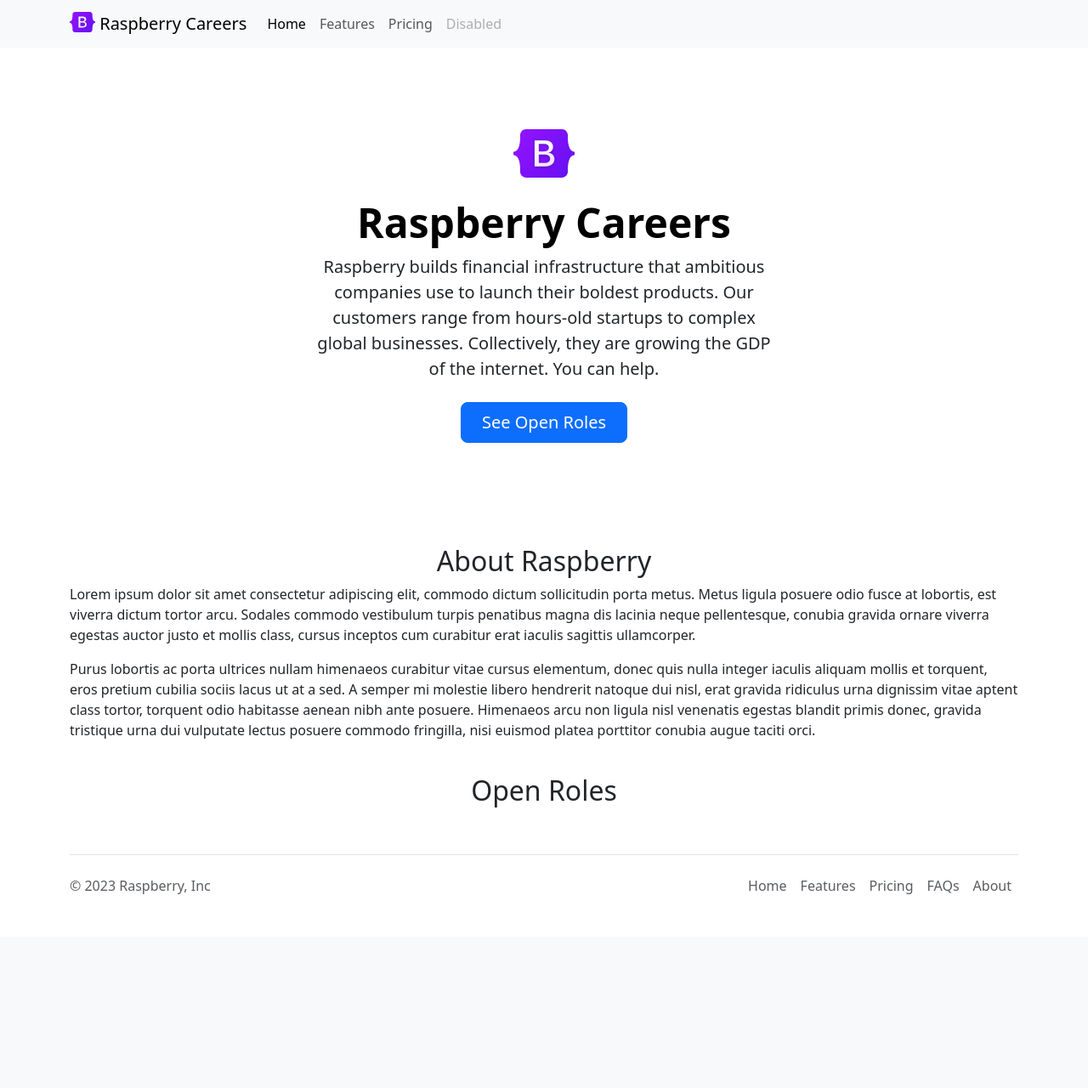
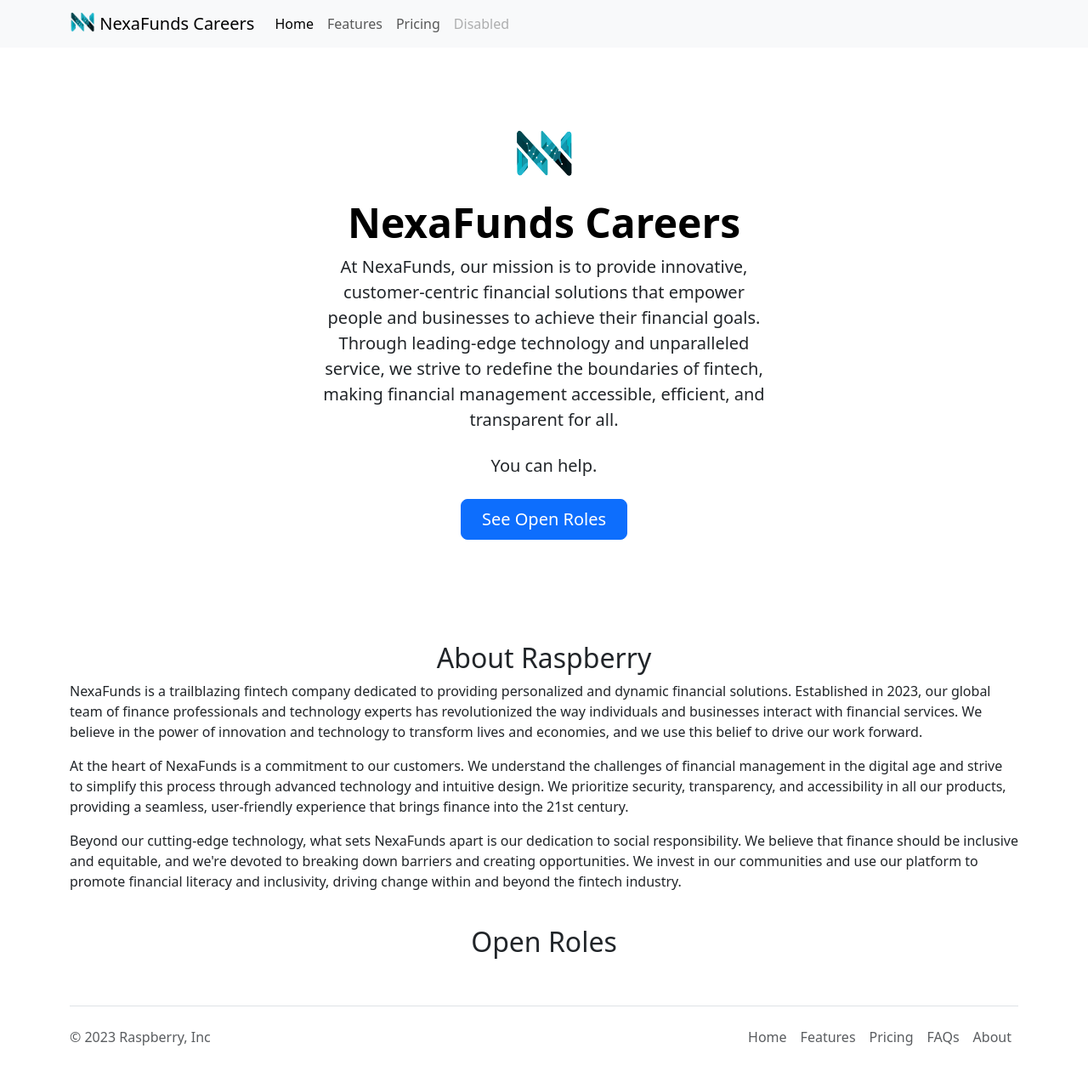
Before and after one commit to fteem/careers-website, a Flask app: template app/templates/home.html in a window 1280 px wide. Shown: the whole page at 85% size. Before the commit the page ends 1052 px from the top, so only its background shows below. Run offline with Flask 3, Linux system fonts and the light colour scheme; the template is opened without the code that fills it, so the values that code supplies are empty; parts of the project's set-up code (start-up, migrations or seed data) failed here and were passed over.

Commit message:
Update copy and logo

```diff
--- a/app/templates/home.html
+++ b/app/templates/home.html
@@ -3,12 +3,13 @@
 {% block content %}
 <div class='container-lg'>
   <div class="px-4 py-5 my-5 text-center">
-    <img class="d-block mx-auto mb-4" src="/static/logo.svg" alt="" width="72" height="57">
-    <h1 class="display-5 fw-bold text-body-emphasis">Raspberry Careers</h1>
+    <img class="d-block mx-auto mb-4" src="/static/logo.png" alt="" width="72" height="57">
+    <h1 class="display-5 fw-bold text-body-emphasis">NexaFunds Careers</h1>
     <div class="col-lg-6 mx-auto">
       <p class="lead mb-4">
-      Raspberry builds financial infrastructure that ambitious companies use to launch their boldest products. Our customers range from hours-old startups to complex global businesses. Collectively, they are growing the GDP of the internet. You can help.
+      At NexaFunds, our mission is to provide innovative, customer-centric financial solutions that empower people and businesses to achieve their financial goals. Through leading-edge technology and unparalleled service, we strive to redefine the boundaries of fintech, making financial management accessible, efficient, and transparent for all.
       </p>
+      <p class="lead mb-4">You can help.</p>
       <div class="d-grid gap-2 d-sm-flex justify-content-sm-center">
         <a href='#open-roles' type="button" class="btn btn-primary btn-lg px-4 gap-3">See Open Roles</a>
       </div>
@@ -17,25 +18,32 @@
 
   <div class='row'>
     <h2 class="text-center mt-4">About Raspberry</h2>
-    <p>
-      Lorem ipsum dolor sit amet consectetur adipiscing elit, commodo dictum
-      sollicitudin porta metus. Metus ligula posuere odio fusce at lobortis, est
-      viverra dictum tortor arcu. Sodales commodo vestibulum turpis penatibus
-      magna dis lacinia neque pellentesque, conubia gravida ornare viverra
-      egestas auctor justo et mollis class, cursus inceptos cum curabitur erat
-      iaculis sagittis ullamcorper.
-    </p>
+      <p>
+        NexaFunds is a trailblazing fintech company dedicated to providing
+        personalized and dynamic financial solutions. Established in 2023, our
+        global team of finance professionals and technology experts has
+        revolutionized the way individuals and businesses interact with
+        financial services. We believe in the power of innovation and
+        technology to transform lives and economies, and we use this belief to
+        drive our work forward.
+      </p>
 
-    <p>
-      Purus lobortis ac porta ultrices nullam himenaeos curabitur vitae cursus
-      elementum, donec quis nulla integer iaculis aliquam mollis et torquent,
-      eros pretium cubilia sociis lacus ut at a sed. A semper mi molestie libero
-      hendrerit natoque dui nisl, erat gravida ridiculus urna dignissim vitae
-      aptent class tortor, torquent odio habitasse aenean nibh ante posuere.
-      Himenaeos arcu non ligula nisl venenatis egestas blandit primis donec,
-      gravida tristique urna dui vulputate lectus posuere commodo fringilla, nisi
-      euismod platea porttitor conubia augue taciti orci.
-    </p>
+      <p>
+        At the heart of NexaFunds is a commitment to our customers. We understand the
+        challenges of financial management in the digital age and strive to simplify
+        this process through advanced technology and intuitive design. We prioritize
+        security, transparency, and accessibility in all our products, providing a
+        seamless, user-friendly experience that brings finance into the 21st century.
+      </p>
+
+      <p>
+        Beyond our cutting-edge technology, what sets NexaFunds apart is our dedication
+        to social responsibility. We believe that finance should be inclusive and
+        equitable, and we're devoted to breaking down barriers and creating
+        opportunities. We invest in our communities and use our platform to promote
+        financial literacy and inclusivity, driving change within and beyond the
+        fintech industry.
+      </p>
     <h2 class="text-center mt-4" id='open-roles'>Open Roles</h2>
     <div class='col-12 mt-4'>
     {% for job in jobs %}
--- a/app/templates/nav.html
+++ b/app/templates/nav.html
@@ -1,8 +1,8 @@
 <nav class="navbar navbar-expand-lg bg-body-tertiary sticky-top">
   <div class="container">
     <a class="navbar-brand" href="{{ url_for('home') }}">
-      <img src="{{ url_for('static', filename='logo.svg') }}" alt="Logo" width="30" height="24" class="d-inline-block align-text-top">
-      Raspberry Careers
+      <img src="{{ url_for('static', filename='logo.png') }}" alt="Logo" width="30" height="24" class="d-inline-block align-text-top">
+      NexaFunds Careers
     </a>
     <button class="navbar-toggler" type="button" data-bs-toggle="collapse" data-bs-target="#navbarNav" aria-controls="navbarNav" aria-expanded="false" aria-label="Toggle navigation">
       <span class="navbar-toggler-icon"></span>
```
Also changed, not shown: app/static/logo.png (added).
